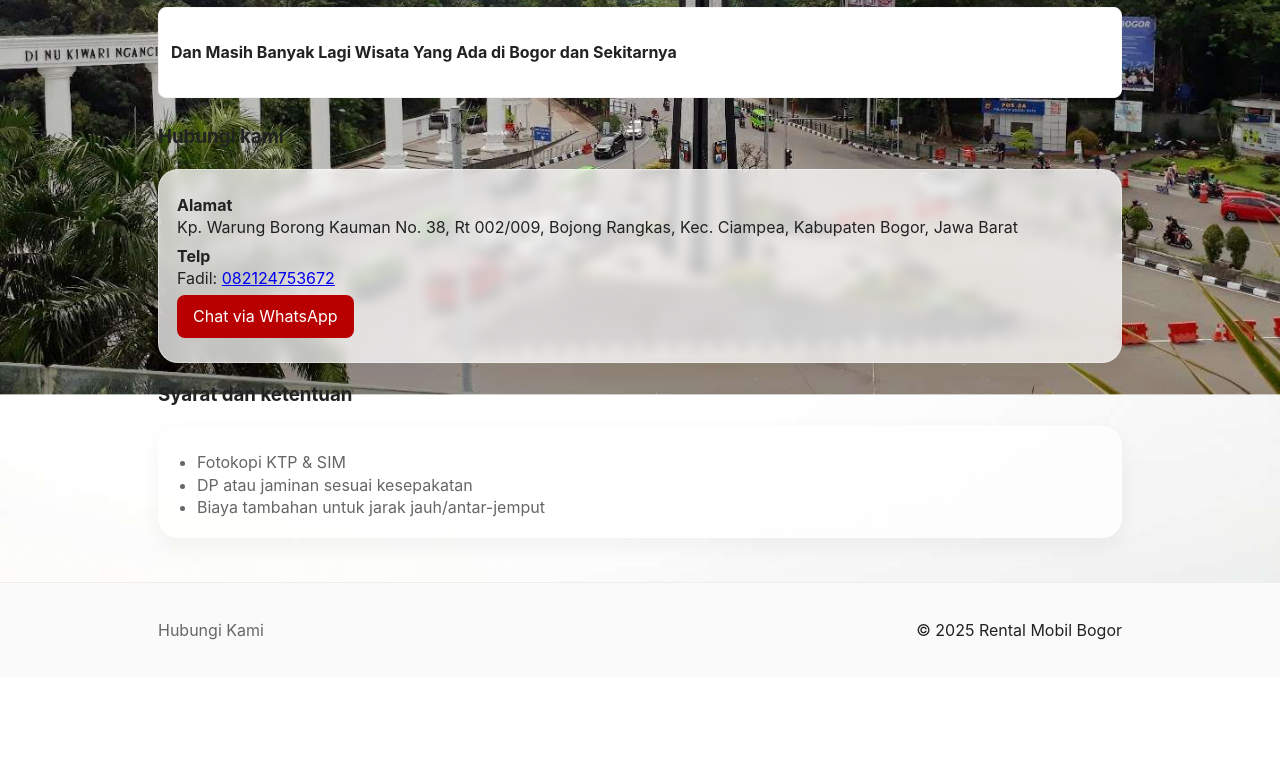
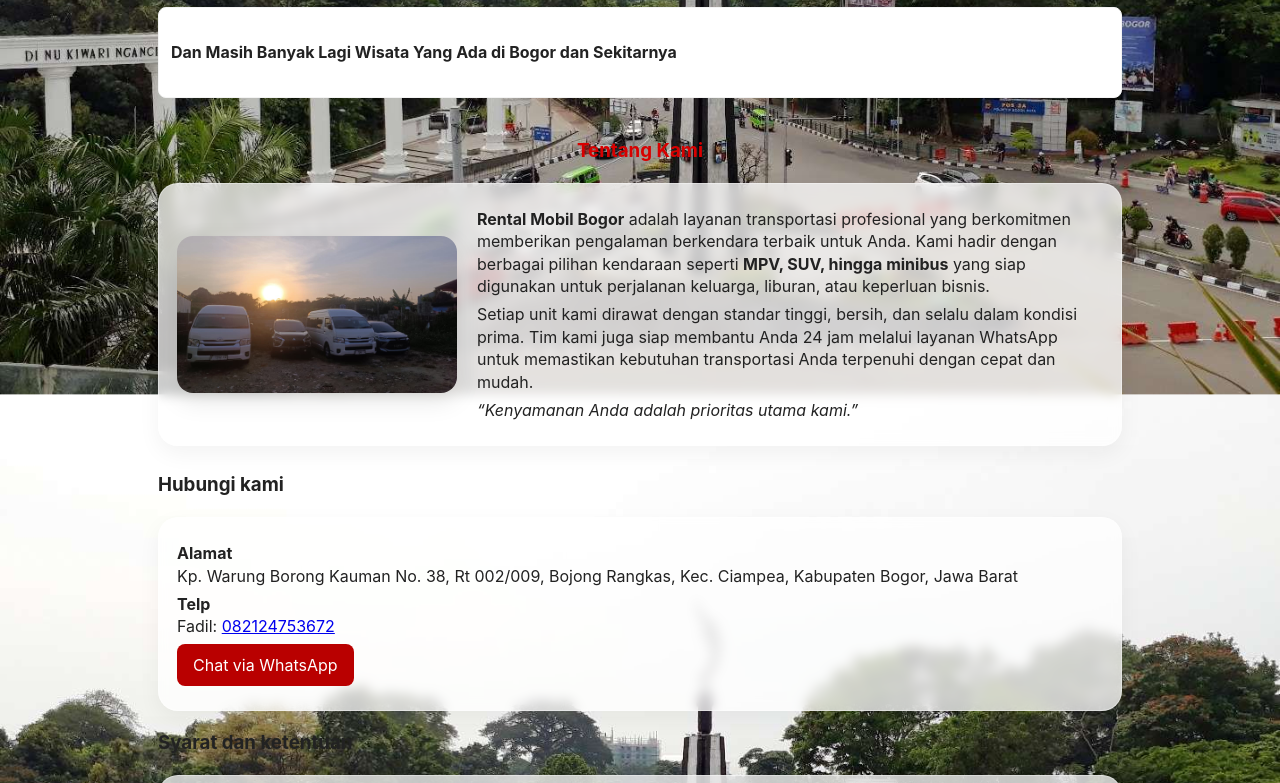
Before and after one commit to rentcarbgr-cmd/Rental_Mobil_Bogor, a plain HTML site: page index.html in a window 1280 px wide. Shown: the part 2017-2800 px from the top of the page. Before the commit the page ends 2694 px from the top, so only its background shows below. Drawn offline with Linux system fonts and the light colour scheme.

Commit message:
Add files via upload

```diff
--- a/index.html
+++ b/index.html
@@ -142,6 +142,67 @@ img {
   height: auto;
 }
 
+/* ✨ Tentang Kami */
+.about-card {
+  animation: fadeSlide 1.2s ease both;
+}
+
+.about-img {
+  width: 280px;
+  border-radius: 16px;
+  box-shadow: 0 8px 25px rgba(0,0,0,0.1);
+  opacity: 0;
+  transform: translateX(-30px);
+  animation: slideInLeft 1.2s ease forwards;
+}
+
+.about-text {
+  flex: 1;
+  opacity: 0;
+  transform: translateX(30px);
+  animation: slideInRight 1.2s ease forwards;
+  animation-delay: .2s;
+}
+
+@keyframes slideInLeft {
+  to {
+    opacity: 1;
+    transform: translateX(0);
+  }
+}
+
+@keyframes slideInRight {
+  to {
+    opacity: 1;
+    transform: translateX(0);
+  }
+}
+
+/* Fade + Slide up untuk seluruh section */
+@keyframes fadeSlide {
+  from {
+    opacity: 0;
+    transform: translateY(30px);
+  }
+  to {
+    opacity: 1;
+    transform: translateY(0);
+  }
+}
+
+/* Responsif (untuk HP) */
+@media (max-width: 560px) {
+  .about-card {
+    flex-direction: column;
+    text-align: center;
+  }
+  .about-img {
+    width: 100%;
+    max-width: 300px;
+    margin-bottom: 10px;
+  }
+}
+
   </style>
 </head>
 <body>
@@ -155,10 +216,11 @@ img {
         </div>
 
         <div class="nav-links">
-          <a href="#armada">Armada kami</a>
-          <a href="#syarat">Syarat dan ketentuan</a>
-          <a href="https://wa.me/6282124753672" target="_blank" rel="noopener">Hubungi</a>
-        </div>
+  <a href="#armada">Armada kami</a>
+  <a href="#syarat">Syarat dan ketentuan</a>
+  <a href="#tentang">Tentang Kami</a> <!-- 🔹 Tambahan ini -->
+  <a href="https://wa.me/6282124753672" target="_blank" rel="noopener">Hubungi</a>
+</div>
       </nav>
     </div>
   </header>
@@ -279,6 +341,29 @@ img {
       </div>
     </section>
 
+    <!-- ✨ Section Tentang Kami -->
+<section id="tentang" class="fade-up" style="margin-top:40px;">
+  <h3 style="text-align:center;color:#d80000">Tentang Kami</h3>
+
+  <div class="card about-card" style="margin-top:14px;display:flex;align-items:center;gap:20px;flex-wrap:wrap;">
+    <img src="foto car.jpeg" alt="Tim Rental Mobil Bogor" class="about-img">
+
+    <div class="about-text">
+      <p style="margin:6px 0;">
+        <strong>Rental Mobil Bogor</strong> adalah layanan transportasi profesional yang berkomitmen memberikan pengalaman berkendara terbaik untuk Anda.
+        Kami hadir dengan berbagai pilihan kendaraan seperti <strong>MPV, SUV, hingga minibus</strong> yang siap digunakan untuk perjalanan keluarga, liburan, atau keperluan bisnis.
+      </p>
+      <p style="margin:6px 0;">
+        Setiap unit kami dirawat dengan standar tinggi, bersih, dan selalu dalam kondisi prima.
+        Tim kami juga siap membantu Anda 24 jam melalui layanan WhatsApp untuk memastikan kebutuhan transportasi Anda terpenuhi dengan cepat dan mudah.
+      </p>
+      <p style="margin:6px 0;">
+        <em>“Kenyamanan Anda adalah prioritas utama kami.”</em>
+      </p>
+    </div>
+  </div>
+</section>
+
     <section id="kontak" style="margin-top:26px" class="fade-up">
       <h3>Hubungi kami</h3>
       <div class="card" style="margin-top:8px">
```
Also changed, not shown: foto car.jpeg (added).
